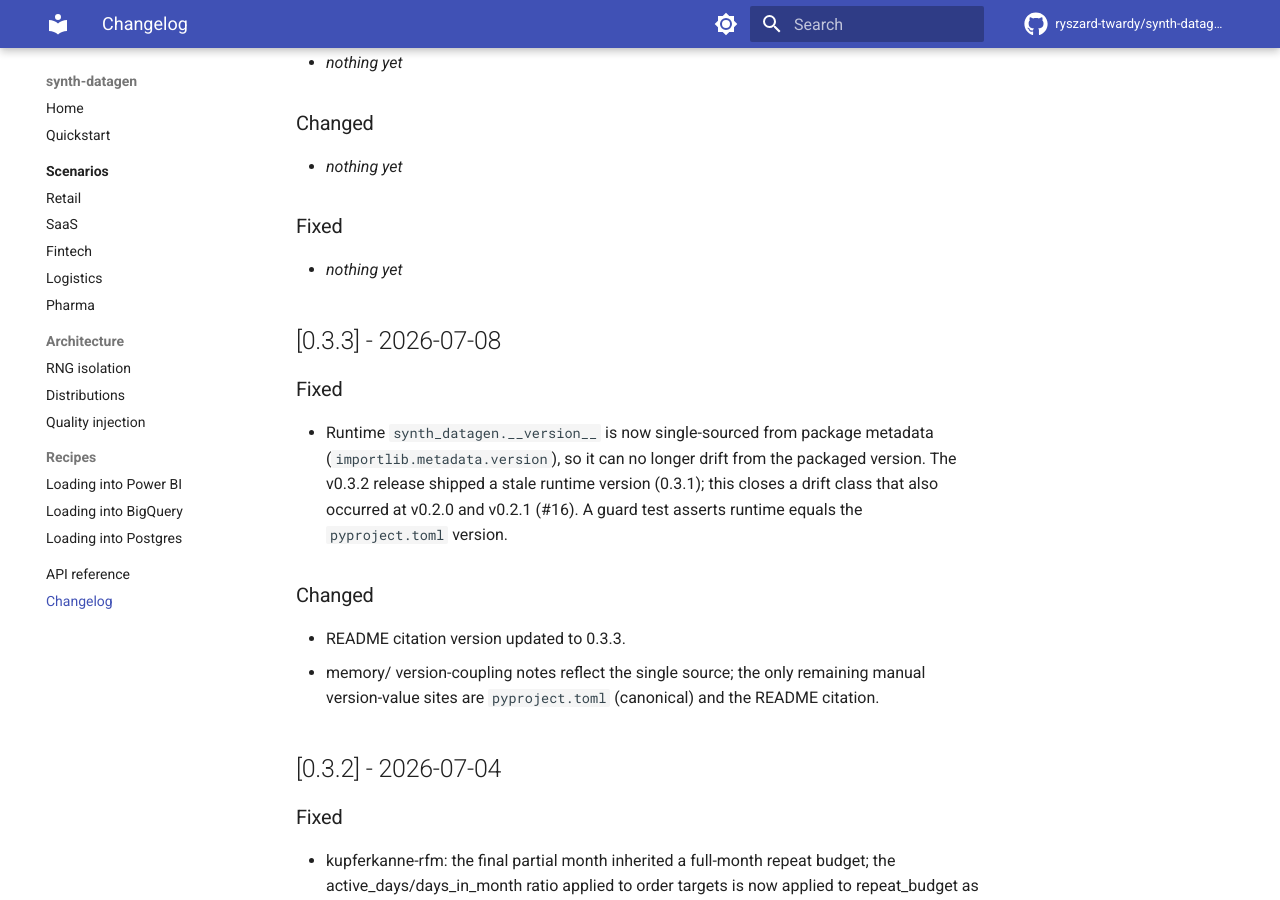
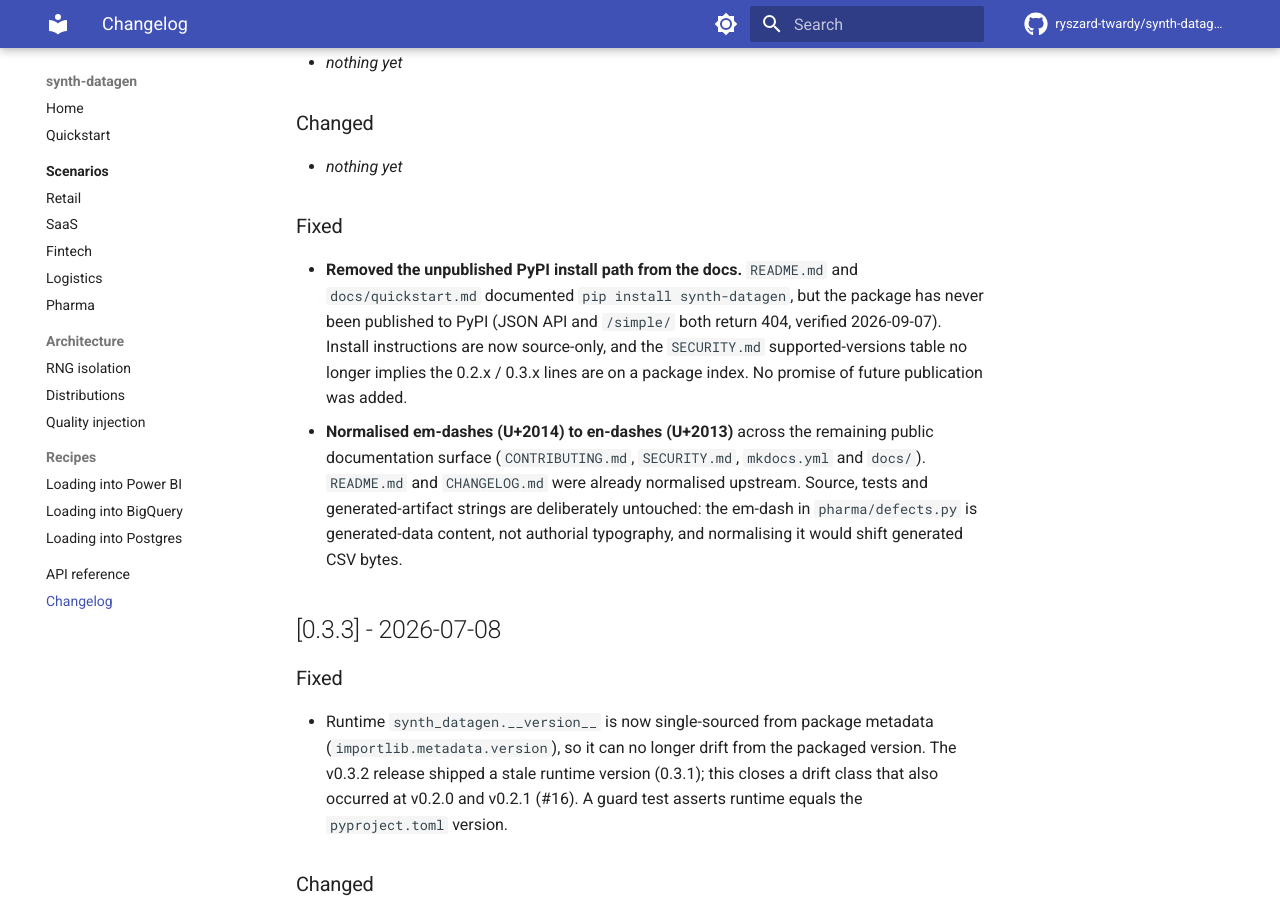
Before and after one commit to ryszard-twardy/synth-datagen, an MkDocs documentation site: the page built from docs/changelog.md, in a window 1280 px wide and 900 px high, scrolled down 524 px. Built offline with MkDocs 1.6.1 and Material for MkDocs 9.7.7, drawn with Linux system fonts in a browser that asks for light colours; comment, search, counter and statistics services are not loaded.

Commit message:
docs: drop PyPI install path, install from source only
README.md: v0.2.0 bullet now reads "first public release" instead of
  "initial PyPI release"; "From source (today)" renamed to "Install from
  source"; the "From PyPI (from v0.2.0 onward)" section removed.
docs/quickstart.md: single source-install path; the two-tab install
  block collapsed to a plain fence; the faker troubleshooting entry no
  longer offers "pip install synth-datagen".
SECURITY.md: supported-versions table no longer implies the 0.2.x and
  0.3.x lines are on a package index.
CHANGELOG.md: [Unreleased] / Fixed entry recording the correction.

PyPI 404 verified 2026-09-07: the JSON API and /simple/ both return 404
for synth-datagen, so no published install path exists.

No promise of future publication was added.

Claude-Session: https://claude.ai/code/session_01EiCdM5qt7vxqsDPYHpSmN8

```diff
--- a/CHANGELOG.md
+++ b/CHANGELOG.md
@@ -17,7 +17,20 @@ and the project adheres to [Semantic Versioning](https://semver.org/spec/v2.0.0.
 
 ### Fixed
 
-- _nothing yet_
+- **Removed the unpublished PyPI install path from the docs.** `README.md`
+  and `docs/quickstart.md` documented `pip install synth-datagen`, but the
+  package has never been published to PyPI (JSON API and `/simple/` both
+  return 404, verified 2026-09-07). Install instructions are now
+  source-only, and the `SECURITY.md` supported-versions table no longer
+  implies the 0.2.x / 0.3.x lines are on a package index. No promise of
+  future publication was added.
+- **Normalised em-dashes (U+2014) to en-dashes (U+2013)** across the
+  remaining public documentation surface (`CONTRIBUTING.md`, `SECURITY.md`,
+  `mkdocs.yml` and `docs/`). `README.md` and `CHANGELOG.md` were already
+  normalised upstream. Source, tests and generated-artifact strings are
+  deliberately untouched: the em-dash in `pharma/defects.py` is
+  generated-data content, not authorial typography, and normalising it
+  would shift generated CSV bytes.
 
 ## [0.3.3] - 2026-07-08
 
```
Also changed, not shown: README.md (+2 -10 lines), SECURITY.md (+1 -1 lines), docs/quickstart.md (+9 -17 lines).
